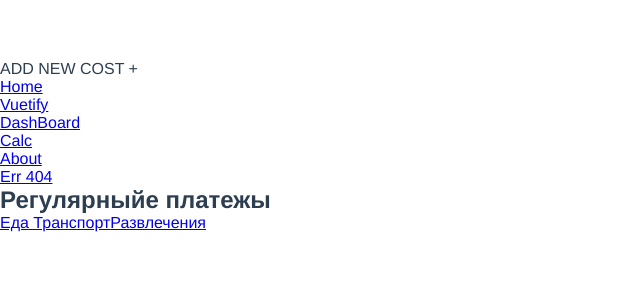
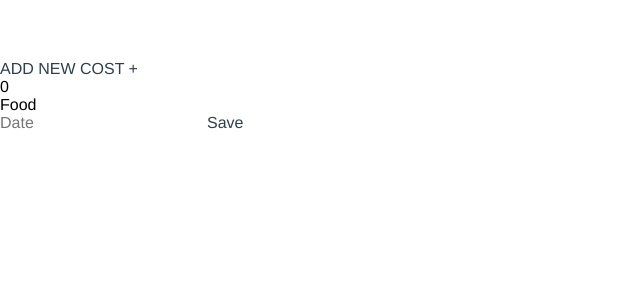
Before and after one commit to AntonR31337/calc, a Vue app in the folder fp/: page /dashboard/1/1 in a window 1280 px wide. Before the commit this address had no page. Shown: the top 300 px of the page, without its empty margins (0-640 px from the left). Built offline with nearby package versions, Linux system fonts and the light colour scheme.

Commit message:
added v-dialog

```diff
--- a/fp/src/App.vue
+++ b/fp/src/App.vue
@@ -23,7 +23,6 @@
         />
       </div>
         <v-btn to="/">Home</v-btn><br>
-        <v-btn to="/vuetify">Vuetify</v-btn><br>
         <v-btn to="/dashboard">DashBoard</v-btn><br>
         <v-btn to="/calc">Calc</v-btn><br>
         <v-btn to="/about">About</v-btn><br>
--- a/fp/src/components/404.vue
+++ b/fp/src/components/404.vue
@@ -23,7 +23,6 @@
         />
       </div>
         <v-btn to="/">Home</v-btn><br>
-        <v-btn to="/vuetify">Vuetify</v-btn><br>
         <v-btn to="/dashboard">DashBoard</v-btn><br>
         <v-btn to="/calc">Calc</v-btn><br>
         <v-btn to="/about">About</v-btn><br>
--- a/fp/src/components/AddPaymentForm.vue
+++ b/fp/src/components/AddPaymentForm.vue
@@ -10,13 +10,11 @@
       </div>
       <input class="AddPaymentForm-input" placeholder="Date" v-model="date" />
       <button @click="onSaveClick" class="PaymentForm__btn" >Save</button>
-      <!-- <MyButton @click="onSaveClick()" :title="titleBtn" /> -->
       </div>
   </div>
 </template>
 
 <script>
-// import MyButton from './MyButton.vue'
 
 export default {
     name: "AddPaymentForm",
@@ -29,7 +27,7 @@ export default {
             category: "",
             date: "",
             titleBtn: 'ADD',
-            isVisible: false
+            isVisible: true
         };
     },
     computed: {
--- a/fp/src/components/DashBoard.vue
+++ b/fp/src/components/DashBoard.vue
@@ -23,7 +23,6 @@
         />
       </div>
         <v-btn to="/">Home</v-btn><br>
-        <v-btn to="/vuetify">Vuetify</v-btn><br>
         <v-btn to="/dashboard">DashBoard</v-btn><br>
         <v-btn to="/calc">Calc</v-btn><br>
         <v-btn to="/about">About</v-btn><br>
@@ -37,7 +36,16 @@
       <v-row>
         <v-col>
           <div class="text-h5 text-sm-h3 mb-8">{{ msg="My personal costs" }}</div>
-          <v-btn>Add new cost <v-icon>mdi-plus</v-icon></v-btn>
+            <v-dialog v-model="dialog" width="500">
+              <template #activator="{ on }">
+                <v-btn color="teal" dark v-on="on">Add new cost <v-icon>mdi-plus</v-icon> </v-btn>
+              </template>
+
+              <v-card>
+                <add-payment-form @onAdd="dialog=false"/>
+              </v-card>
+
+            </v-dialog>
 
           <PaymentsDisplay class="paymentsList" :items="currentElements" />
           <Pagination :length="paymentsList.length" :cur="curPage" :n="n" @paginate="onChangePage"/>
@@ -78,7 +86,8 @@ export default {
   name: "Money",
   components: {
     PaymentsDisplay: ()=> import('./PaymentsDisplay.vue'),
-    // Pagination: ()=> import('./Pagination.vue')
+    Pagination: ()=> import('./Pagination.vue'),
+    AddPaymentForm: () => import('./AddPaymentForm.vue')
   },
   props: {
     msg: String,
@@ -90,6 +99,7 @@ export default {
       titleBtn: 'ADD NEW COST +',
       curPage: 1,
       n: 10,
+      dialog: false,
       isVisible: false,
     };
   },
--- a/fp/src/components/Pagination.vue
+++ b/fp/src/components/Pagination.vue
@@ -1,9 +1,5 @@
 <template>
-    <v-pagination
-      v-model="amount"
-      :length="length"
-    ></v-pagination>
-    <!-- <div class="paginationList_wrapper">
+    <div class="paginationList_wrapper">
         <button @click="onClick(cur - 1)">-</button>
         <ul class="paginationList">
             <li class="paginationList__item" v-for="page in amount" :key="page" :class="{'active': cur === page}" @click="onClick(page)">
@@ -11,7 +7,7 @@
             </li>
         </ul>
         <button @click="onClick(cur + 1)">+</button>
-    </div> -->
+    </div>
 </template>
 
 <script>
@@ -24,8 +20,7 @@ export default {
     },
     computed: {
         amount(){
-            return 9
-            // return Math.ceil(this.length / this.n)
+            return Math.ceil(this.length / this.n)
         }
     },
     methods: {
--- a/fp/src/router/index.js
+++ b/fp/src/router/index.js
@@ -1,6 +1,5 @@
 import Vue from 'vue'
 import VueRouter from 'vue-router'
-import App from '../views/App.vue'
 
 Vue.use(VueRouter)
 
@@ -8,18 +7,14 @@ const routes = [
   {
     path: "/",
     name: "index",
-    component: App
+    component: () => import(/* webpackChunkName: "Vuetify" */ '../App.vue')
   },
   {
     path: '/dashboard',
     name: 'DashBoard',
     component: () => import(/* webpackChunkName: "DashBoard" */ '../components/DashBoard.vue')
   },
-  {
-    path: '/vuetify',
-    name: 'Vuetify',
-    component: () => import(/* webpackChunkName: "Vuetify" */ '../App.vue')
-  },
+
   // {
   //   path: '/dashboard/:page/:category',
   //   name: 'DashBoard',
--- a/fp/src/views/App.vue
+++ b/fp/src/views/App.vue
@@ -1,5 +1,7 @@
 <template>
   <div id="app">
+      <router-view />
+
       <!-- <div class="PaymentForm">
         <AddPaymentForm @addNewPayment="addPayment" />
       </div> -->
@@ -7,22 +9,22 @@
     <!-- <calculator msg="The Best Calculator" hidden=true />
     <DashBoard />
     <About /> -->
-    <router-view />
-      <div id="nav">
+
+      <!-- <div id="nav">
         <router-link to="/">Home</router-link><br>
         <router-link to="/vuetify">Vuetify</router-link><br>
         <router-link to="/dashboard">DashBoard</router-link><br>
         <router-link to="/calc">Calc</router-link><br>
         <router-link to="/about">About</router-link><br>
         <router-link to="/404">Err 404</router-link><br>
-      </div>
+      </div> -->
 
-      <div class="regularPayments">
+      <!-- <div class="regularPayments">
         <h2>Регулярныйе платежы</h2>
         <a class="regularPayments-btn" href="/add/payment/Food?value=200">Еда</a>
         <a class="regularPayments-btn" href="/add/payment/Transport?value=50"> Транспорт</a>
         <a class="regularPayments-btn" href="/add/payment/Entertainment?value=2000">Развлечения</a>
-      </div>
+      </div> -->
       <transition name="fade">
         <modal-window :settings="settings" v-if="modalWindowName"/>
       </transition>
```
